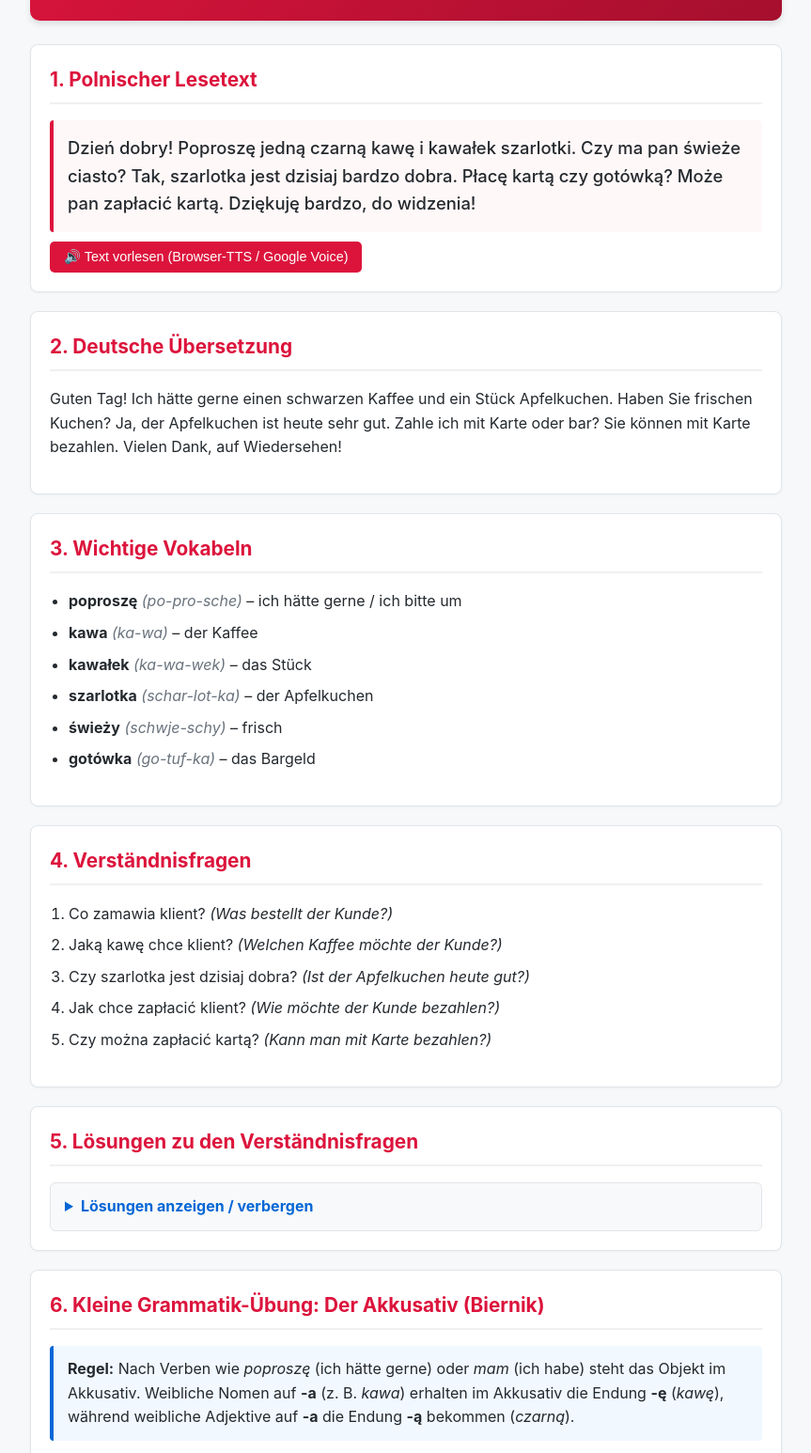
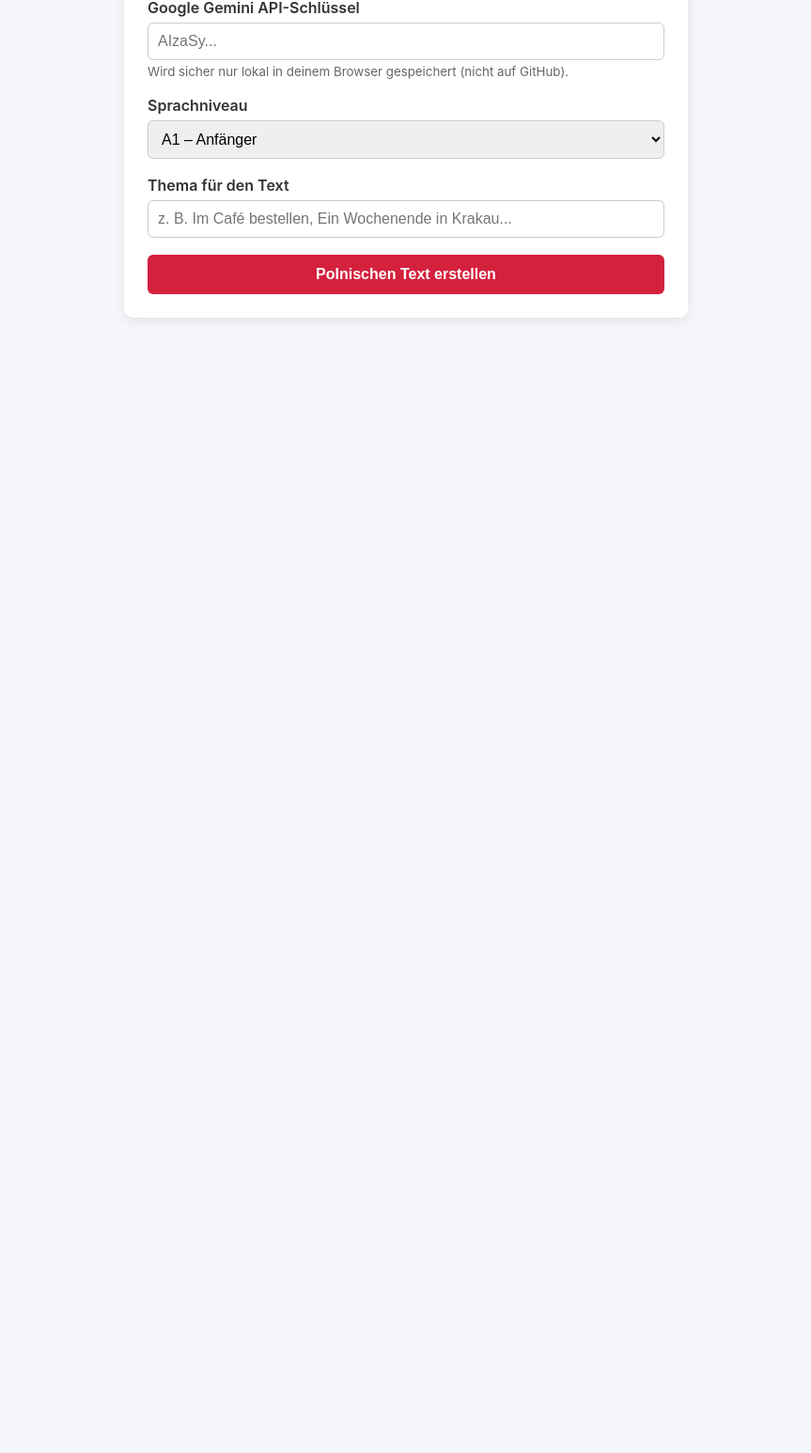
Before and after one commit to fritzfeder/PolnischLernAppTest001, a plain HTML site: page index.html in a window 1280 px wide. Shown: the part 132-1678 px from the top of the page at 94% size, without its empty margins (208-1071 px from the left). After the commit the page ends 800 px from the top, so only its background shows below. Drawn offline with Linux system fonts and the light colour scheme.

Commit message:
Update index.html for Polish learning app

```diff
--- a/index.html
+++ b/index.html
@@ -3,201 +3,205 @@
 <head>
     <meta charset="UTF-8">
     <meta name="viewport" content="width=device-width, initial-scale=1.0">
-    <title>Polnisch Lern-Lektion: W kawiarni (A1)</title>
+    <title>Polnisch Lern-App – Basis</title>
     <style>
         body {
-            font-family: -apple-system, BlinkMacSystemFont, "Segoe UI", Roboto, Helvetica, Arial, sans-serif;
-            line-height: 1.6;
-            color: #24292e;
-            background-color: #f6f8fa;
-            max-width: 800px;
-            margin: 0 auto;
+            font-family: -apple-system, BlinkMacSystemFont, "Segoe UI", Roboto, sans-serif;
+            background-color: #f4f6f9;
+            color: #333;
+            max-width: 600px;
+            margin: 40px auto;
             padding: 20px;
         }
-        header {
-            background: linear-gradient(135deg, #dc143c 0%, #a50f2d 100%);
-            color: white;
+        .card {
+            background: #ffffff;
             padding: 25px;
             border-radius: 10px;
-            margin-bottom: 25px;
-            box-shadow: 0 4px 6px rgba(0,0,0,0.1);
+            box-shadow: 0 4px 12px rgba(0,0,0,0.08);
         }
-        header h1 {
-            margin: 0;
-            font-size: 1.8em;
+        h1 {
+            margin-top: 0;
+            font-size: 1.5rem;
+            color: #d4213d; /* Polnisches Rot */
         }
-        .badge {
-            display: inline-block;
-            background: rgba(255,255,255,0.2);
-            padding: 4px 10px;
-            border-radius: 20px;
-            font-size: 0.85em;
-            margin-top: 8px;
+        .form-group {
+            margin-bottom: 18px;
         }
-        .card {
-            background: white;
-            border: 1px solid #e1e4e8;
-            border-radius: 8px;
-            padding: 20px;
-            margin-bottom: 20px;
-            box-shadow: 0 1px 3px rgba(0,0,0,0.04);
+        label {
+            display: block;
+            font-weight: 600;
+            margin-bottom: 6px;
         }
-        h2 {
-            color: #dc143c;
-            border-bottom: 2px solid #f0f0f0;
-            padding-bottom: 8px;
-            margin-top: 0;
-            font-size: 1.3em;
+        input, select {
+            width: 100%;
+            padding: 10px;
+            border: 1px solid #ccc;
+            border-radius: 6px;
+            font-size: 1rem;
+            box-sizing: border-box;
         }
-        .polish-text {
-            font-size: 1.15em;
-            font-weight: 500;
-            background-color: #fff8f8;
-            padding: 15px;
-            border-left: 4px solid #dc143c;
-            border-radius: 4px;
-        }
-        .btn-audio {
-            background-color: #dc143c;
+        button {
+            width: 100%;
+            padding: 12px;
+            background-color: #d4213d;
             color: white;
             border: none;
-            padding: 8px 15px;
-            border-radius: 5px;
+            border-radius: 6px;
+            font-size: 1rem;
+            font-weight: 600;
             cursor: pointer;
-            font-size: 0.9em;
-            margin-top: 10px;
-            transition: background 0.2s;
+            transition: background-color 0.2s;
         }
-        .btn-audio:hover {
-            background-color: #b01030;
+        button:hover {
+            background-color: #b01830;
         }
-        .phonetic {
-            color: #6a737d;
-            font-style: italic;
+        button:disabled {
+            background-color: #999;
+            cursor: not-allowed;
         }
-        details {
-            background-color: #f8f9fa;
-            border: 1px solid #e1e4e8;
+        #result-box {
+            margin-top: 25px;
+            padding: 18px;
+            background-color: #eef2f7;
+            border-left: 4px solid #d4213d;
             border-radius: 6px;
-            padding: 12px 15px;
-            margin-top: 15px;
+            line-height: 1.6;
+            font-size: 1.05rem;
+            display: none;
+            white-space: pre-wrap;
         }
-        summary {
-            font-weight: bold;
-            cursor: pointer;
-            color: #0366d6;
+        .error {
+            background-color: #fde8e8 !important;
+            border-left-color: #e02424 !important;
+            color: #9b1c1c;
         }
-        ul, ol {
-            padding-left: 20px;
-        }
-        li {
-            margin-bottom: 8px;
-        }
-        .grammar-box {
-            background-color: #f1f8ff;
-            border-left: 4px solid #0366d6;
-            padding: 12px 15px;
-            margin-bottom: 15px;
-            border-radius: 4px;
+        small {
+            color: #666;
+            display: block;
+            margin-top: 4px;
         }
     </style>
 </head>
 <body>
 
-<header>
-    <h1>Polnisch Lern-Lektion: W kawiarni (Im Café)</h1>
-    <span class="badge">Sprachniveau: A1</span>
-    <span class="badge">Thema: Alltag & Bestellen</span>
-</header>
+<div class="card">
+    <h1>🇵🇱 Polnisch Text-Generator</h1>
 
-<!-- Baustein 1: Polnischer Lesetext -->
-<section class="card">
-    <h2>1. Polnischer Lesetext</h2>
-    <div class="polish-text" id="text-to-read">
-        Dzień dobry! Poproszę jedną czarną kawę i kawałek szarlotki. Czy ma pan świeże ciasto? Tak, szarlotka jest dzisiaj bardzo dobra. Płacę kartą czy gotówką? Może pan zapłacić kartą. Dziękuję bardzo, do widzenia!
-    </div>
-    <button class="btn-audio" onclick="speakText()">🔊 Text vorlesen (Browser-TTS / Google Voice)</button>
-</section>
-
-<!-- Baustein 2: Deutsche Übersetzung -->
-<section class="card">
-    <h2>2. Deutsche Übersetzung</h2>
-    <p>
-        Guten Tag! Ich hätte gerne einen schwarzen Kaffee und ein Stück Apfelkuchen. Haben Sie frischen Kuchen? Ja, der Apfelkuchen ist heute sehr gut. Zahle ich mit Karte oder bar? Sie können mit Karte bezahlen. Vielen Dank, auf Wiedersehen!
-    </p>
-</section>
-
-<!-- Baustein 3: Wichtige Vokabeln -->
-<section class="card">
-    <h2>3. Wichtige Vokabeln</h2>
-    <ul>
-        <li><strong>poproszę</strong> <span class="phonetic">(po-pro-sche)</span> – ich hätte gerne / ich bitte um</li>
-        <li><strong>kawa</strong> <span class="phonetic">(ka-wa)</span> – der Kaffee</li>
-        <li><strong>kawałek</strong> <span class="phonetic">(ka-wa-wek)</span> – das Stück</li>
-        <li><strong>szarlotka</strong> <span class="phonetic">(schar-lot-ka)</span> – der Apfelkuchen</li>
-        <li><strong>świeży</strong> <span class="phonetic">(schwje-schy)</span> – frisch</li>
-        <li><strong>gotówka</strong> <span class="phonetic">(go-tuf-ka)</span> – das Bargeld</li>
-    </ul>
-</section>
-
-<!-- Baustein 4: Verständnisfragen -->
-<section class="card">
-    <h2>4. Verständnisfragen</h2>
-    <ol>
-        <li>Co zamawia klient? <em>(Was bestellt der Kunde?)</em></li>
-        <li>Jaką kawę chce klient? <em>(Welchen Kaffee möchte der Kunde?)</em></li>
-        <li>Czy szarlotka jest dzisiaj dobra? <em>(Ist der Apfelkuchen heute gut?)</em></li>
-        <li>Jak chce zapłacić klient? <em>(Wie möchte der Kunde bezahlen?)</em></li>
-        <li>Czy można zapłacić kartą? <em>(Kann man mit Karte bezahlen?)</em></li>
-    </ol>
-</section>
-
-<!-- Baustein 5: Lösungen -->
-<section class="card">
-    <h2>5. Lösungen zu den Verständnisfragen</h2>
-    <details>
-        <summary>Lösungen anzeigen / verbergen</summary>
-        <ol style="margin-top: 10px;">
-            <li>Klient zamawia <strong>kawę</strong> <span class="phonetic">(ka-we)</span> i <strong>szarlotkę</strong> <span class="phonetic">(schar-lot-ke)</span>.</li>
-            <li>Klient chce <strong>czarną kawę</strong> <span class="phonetic">(tschar-nom ka-we)</span>.</li>
-            <li>Tak, szarlotka jest dzisiaj <strong>bardzo dobra</strong> <span class="phonetic">(bar-dso dob-ra)</span>.</li>
-            <li>Klient pyta, czy płaci <strong>kartą</strong> <span class="phonetic">(kar-tom)</span> czy <strong>gotówką</strong> <span class="phonetic">(go-tuf-kom)</span>.</li>
-            <li>Tak, <strong>można zapłacić</strong> <span class="phonetic">(mosch-na sa-pwa-tschitsch)</span> kartą.</li>
-        </ol>
-    </details>
-</section>
-
-<!-- Baustein 6: Kleine Grammatik-Übung -->
-<section class="card">
-    <h2>6. Kleine Grammatik-Übung: Der Akkusativ (Biernik)</h2>
-    <div class="grammar-box">
-        <strong>Regel:</strong> Nach Verben wie <em>poproszę</em> (ich hätte gerne) oder <em>mam</em> (ich habe) steht das Objekt im Akkusativ. Weibliche Nomen auf <strong>-a</strong> (z. B. <em>kawa</em>) erhalten im Akkusativ die Endung <strong>-ę</strong> (<em>kawę</em>), während weibliche Adjektive auf <strong>-a</strong> die Endung <strong>-ą</strong> bekommen (<em>czarną</em>).
+    <div class="form-group">
+        <label for="apiKey">Google Gemini API-Schlüssel</label>
+        <input type="password" id="apiKey" placeholder="AIzaSy...">
+        <small>Wird sicher nur lokal in deinem Browser gespeichert (nicht auf GitHub).</small>
     </div>
 
-    <p><strong>Setze die Wörter in Klammern in die richtige Akkusativ-Form ein:</strong></p>
-    <ol>
-        <li>Poproszę __________ (czarna kawa).</li>
-        <li>Czy ma pan __________ (świeża szarlotka)?</li>
-        <li>Zamawiam __________ (dobra herbata – <em>guter Tee</em>).</li>
-    </ol>
+    <div class="form-group">
+        <label for="level">Sprachniveau</label>
+        <select id="level">
+            <option value="A1">A1 – Anfänger</option>
+            <option value="A2">A2 – Grundlegende Kenntnisse</option>
+            <option value="B1">B1 – Fortgeschrittene Sprachverwendung</option>
+            <option value="B2">B2 – Selbstständige Sprachverwendung</option>
+        </select>
+    </div>
 
-    <details>
-        <summary>Grammatik-Lösungen anzeigen</summary>
-        <ol style="margin-top: 10px;">
-            <li>Poproszę <strong>czarną kawę</strong>.</li>
-            <li>Czy ma pan <strong>świeżą szarlotkę</strong>?</li>
-            <li>Zamawiam <strong>dobrą herbatę</strong>.</li>
-        </ol>
-    </details>
-</section>
+    <div class="form-group">
+        <label for="topic">Thema für den Text</label>
+        <input type="text" id="topic" placeholder="z. B. Im Café bestellen, Ein Wochenende in Krakau...">
+    </div>
+
+    <button id="generateBtn" onclick="generateText()">Polnischen Text erstellen</button>
+
+    <div id="result-box"></div>
+</div>
 
 <script>
-    function speakText() {
-        const text = document.getElementById('text-to-read').innerText;
-        const utterance = new SpeechSynthesisUtterance(text);
-        utterance.lang = 'pl-PL';
-        utterance.rate = 0.9;
-        window.speechSynthesis.speak(utterance);
+    const apiKeyInput = document.getElementById('apiKey');
+    const levelSelect = document.getElementById('level');
+    const topicInput = document.getElementById('topic');
+    const generateBtn = document.getElementById('generateBtn');
+    const resultBox = document.getElementById('result-box');
+
+    // Gespeicherten API-Key beim Laden der Seite wiederherstellen
+    window.addEventListener('DOMContentLoaded', () => {
+        const savedKey = localStorage.getItem('gemini_api_key');
+        if (savedKey) {
+            apiKeyInput.value = savedKey;
+        }
+    });
+
+    async function generateText() {
+        const apiKey = apiKeyInput.value.trim();
+        const level = levelSelect.value;
+        const topic = topicInput.value.trim();
+
+        // Einfache Validierung
+        if (!apiKey) {
+            showOutput("Bitte gib zuerst deinen Google API-Schlüssel ein.", true);
+            return;
+        }
+        if (!topic) {
+            showOutput("Bitte gib ein Thema für den Text ein.", true);
+            return;
+        }
+
+        // API-Schlüssel lokal im Browser merken
+        localStorage.setItem('gemini_api_key', apiKey);
+
+        // UI in Ladezustand versetzen
+        generateBtn.disabled = true;
+        generateBtn.textContent = "Text wird generiert...";
+        resultBox.style.display = "none";
+
+        const prompt = `Schreibe einen kurzen, natürlichen Text auf Polnisch über das Thema "${topic}".
+Das Sprachniveau muss exakt dem GER-Niveau ${level} entsprechen.
+Der Text soll genau 5 bis 8 Sätze lang sein.
+Gib ausschließlich den polnischen Text aus, ohne Übersetzung, ohne Einleitung und ohne Markdown-Formatierung.`;
+
+        // Aktuelles, schnelles Gemini-Modell verwenden
+        const url = `https://googleapis.com{encodeURIComponent(apiKey)}`;
+
+        try {
+            const response = await fetch(url, {
+                method: 'POST',
+                headers: {
+                    'Content-Type': 'application/json'
+                },
+                body: JSON.stringify({
+                    contents: [{
+                        parts: [{ text: prompt }]
+                    }]
+                })
+            });
+
+            const data = await response.json();
+
+            if (!response.ok) {
+                throw new Error(data.error?.message || `HTTP-Fehler: ${response.status}`);
+            }
+
+            const generatedText = data.candidates?.[0]?.content?.parts?.[0]?.text;
+
+            if (generatedText) {
+                showOutput(generatedText.trim(), false);
+            } else {
+                showOutput("Die API hat keine Textantwort zurückgegeben.", true);
+            }
+
+        } catch (error) {
+            showOutput(`Fehler bei der Anfrage: ${error.message}`, true);
+        } finally {
+            generateBtn.disabled = false;
+            generateBtn.textContent = "Polnischen Text erstellen";
+        }
+    }
+
+    function showOutput(text, isError) {
+        resultBox.textContent = text;
+        resultBox.style.display = "block";
+        if (isError) {
+            resultBox.classList.add('error');
+        } else {
+            resultBox.classList.remove('error');
+        }
     }
 </script>
 
```
